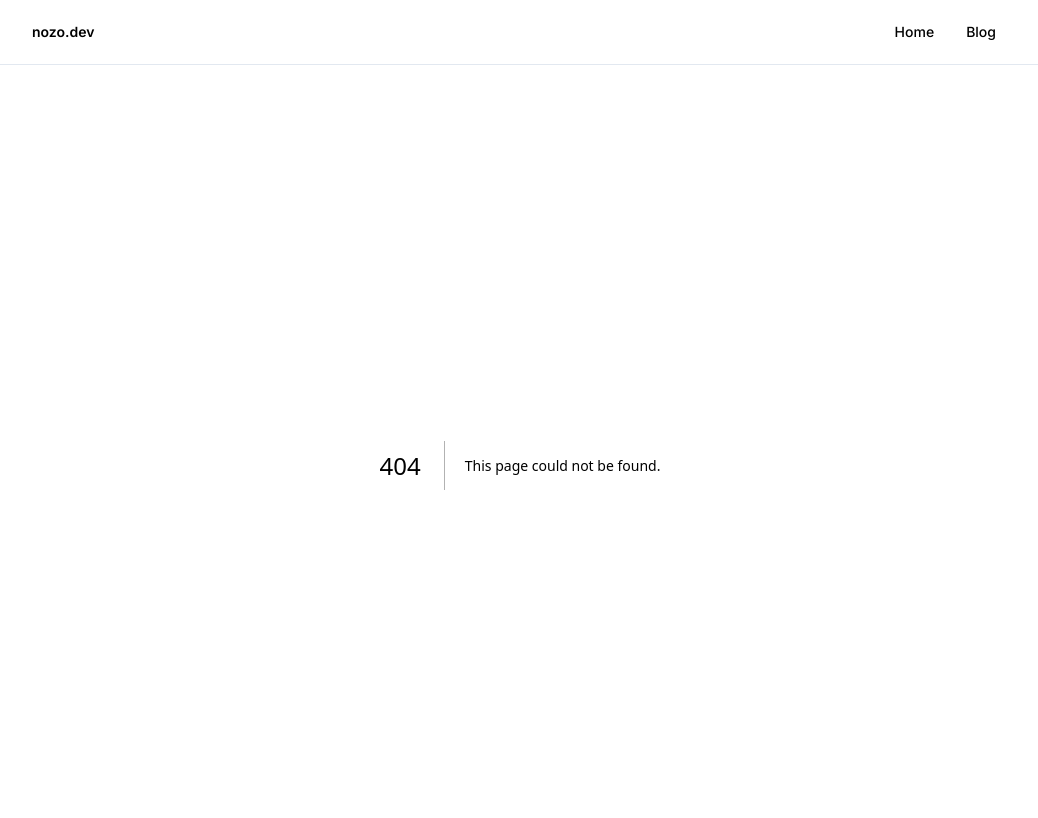
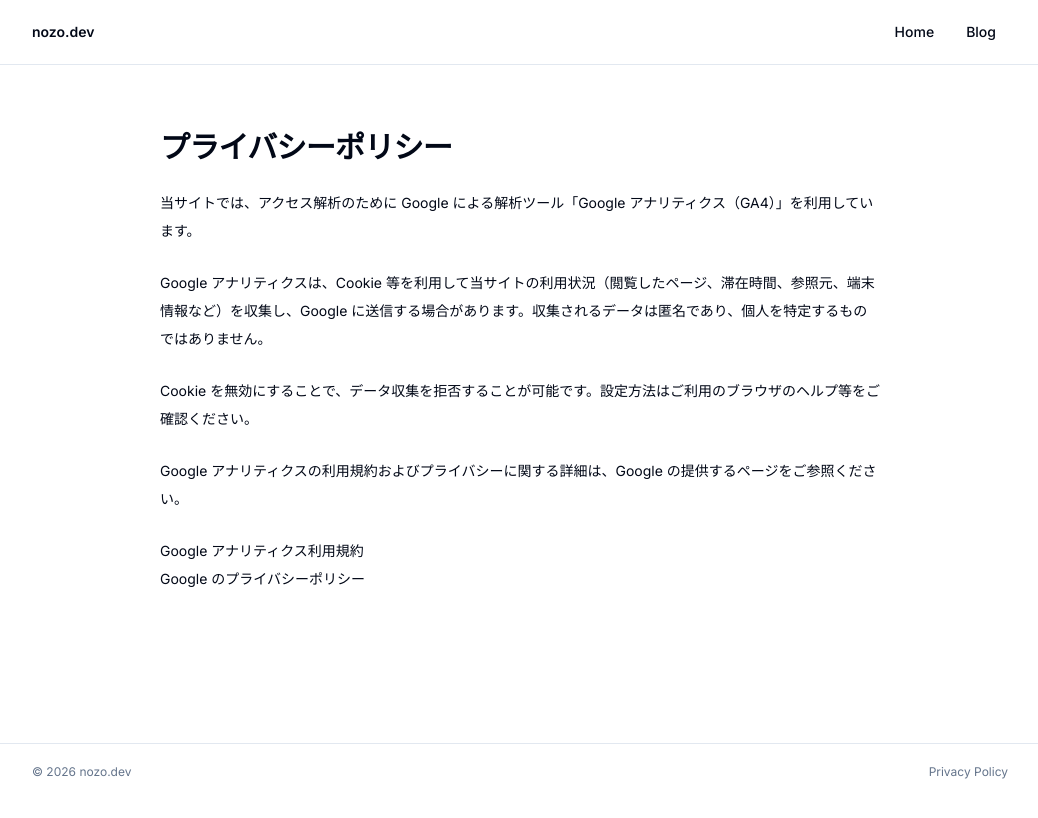
Before and after one commit to nozomemein/nozo.dev, a Next.js app: page /privacy in a window 1280 px wide. Before the commit this address had no page. Shown: the top 818 px of the page, without its empty margins (120-1158 px from the left). Built offline with nearby package versions, Linux system fonts and the light colour scheme.

Commit message:
add privacy

```diff
--- a/app/layout.tsx
+++ b/app/layout.tsx
@@ -43,6 +43,14 @@ export default function RootLayout({
 						</div>
 					</header>
 					<div className="flex-1">{children}</div>
+					<footer className="border-t">
+						<div className="mx-auto flex h-14 w-full max-w-5xl items-center justify-between px-6 text-xs text-muted-foreground">
+							<p>© {new Date().getFullYear()} nozo.dev</p>
+							<Link href="/privacy" className="hover:underline">
+								Privacy Policy
+							</Link>
+						</div>
+					</footer>
 				</div>
 			</body>
 			<GoogleAnalytics gaId="G-BVCVM7BMVH" />
--- /dev/null
+++ b/app/privacy/page.tsx
@@ -0,0 +1,19 @@
+import PrivacyContent, { frontmatter } from "@/content/pages/privacy.mdx";
+import type { Metadata } from "next";
+
+export const metadata: Metadata = {
+	title: frontmatter.title,
+	description: frontmatter.description,
+	alternates: { canonical: "/privacy" },
+	robots: { index: true, follow: true },
+};
+
+export default function Privacy() {
+	return (
+		<main className="mx-auto w-full max-w-3xl px-6 py-16">
+			<article className="space-y-6 text-sm leading-7 text-foreground">
+				<PrivacyContent />
+			</article>
+		</main>
+	);
+}
--- /dev/null
+++ b/content/pages/privacy.mdx
@@ -0,0 +1,17 @@
+---
+title: "プライバシーポリシー"
+description: "Google アナリティクス（GA4）の利用について"
+---
+
+# プライバシーポリシー
+
+当サイトでは、アクセス解析のために Google による解析ツール「Google アナリティクス（GA4）」を利用しています。
+
+Google アナリティクスは、Cookie 等を利用して当サイトの利用状況（閲覧したページ、滞在時間、参照元、端末情報など）を収集し、Google に送信する場合があります。収集されるデータは匿名であり、個人を特定するものではありません。
+
+Cookie を無効にすることで、データ収集を拒否することが可能です。設定方法はご利用のブラウザのヘルプ等をご確認ください。
+
+Google アナリティクスの利用規約およびプライバシーに関する詳細は、Google の提供するページをご参照ください。
+
+- [Google アナリティクス利用規約](https://marketingplatform.google.com/about/analytics/terms/jp/)
+- [Google のプライバシーポリシー](https://policies.google.com/privacy?hl=ja)
--- a/tsconfig.json
+++ b/tsconfig.json
@@ -24,6 +24,7 @@
 	},
 	"include": [
 		"next-env.d.ts",
+		"**/*.d.ts",
 		"**/*.ts",
 		"**/*.tsx",
 		".next/types/**/*.ts",
```
Also changed, not shown: mdx.d.ts (added, +11 -0 lines).
